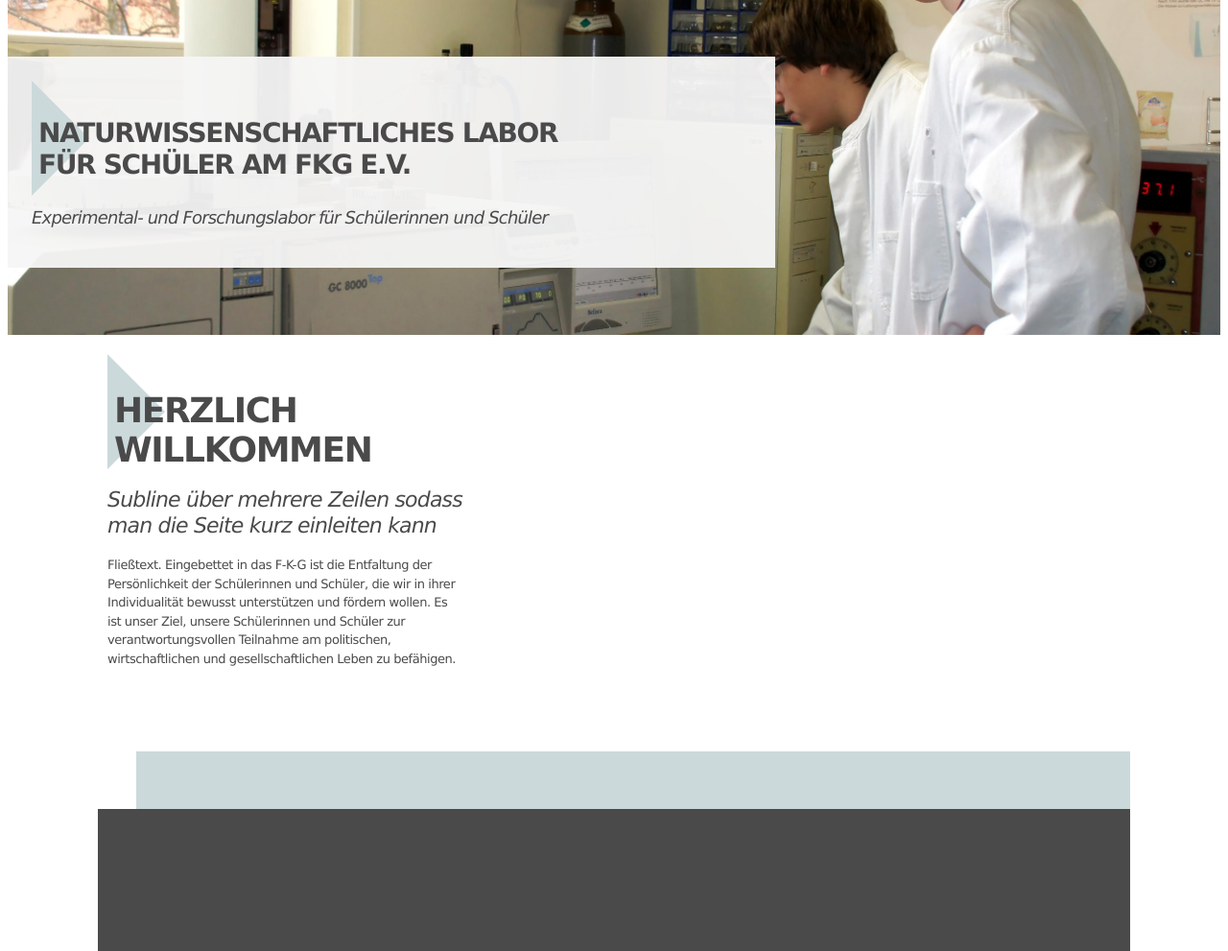
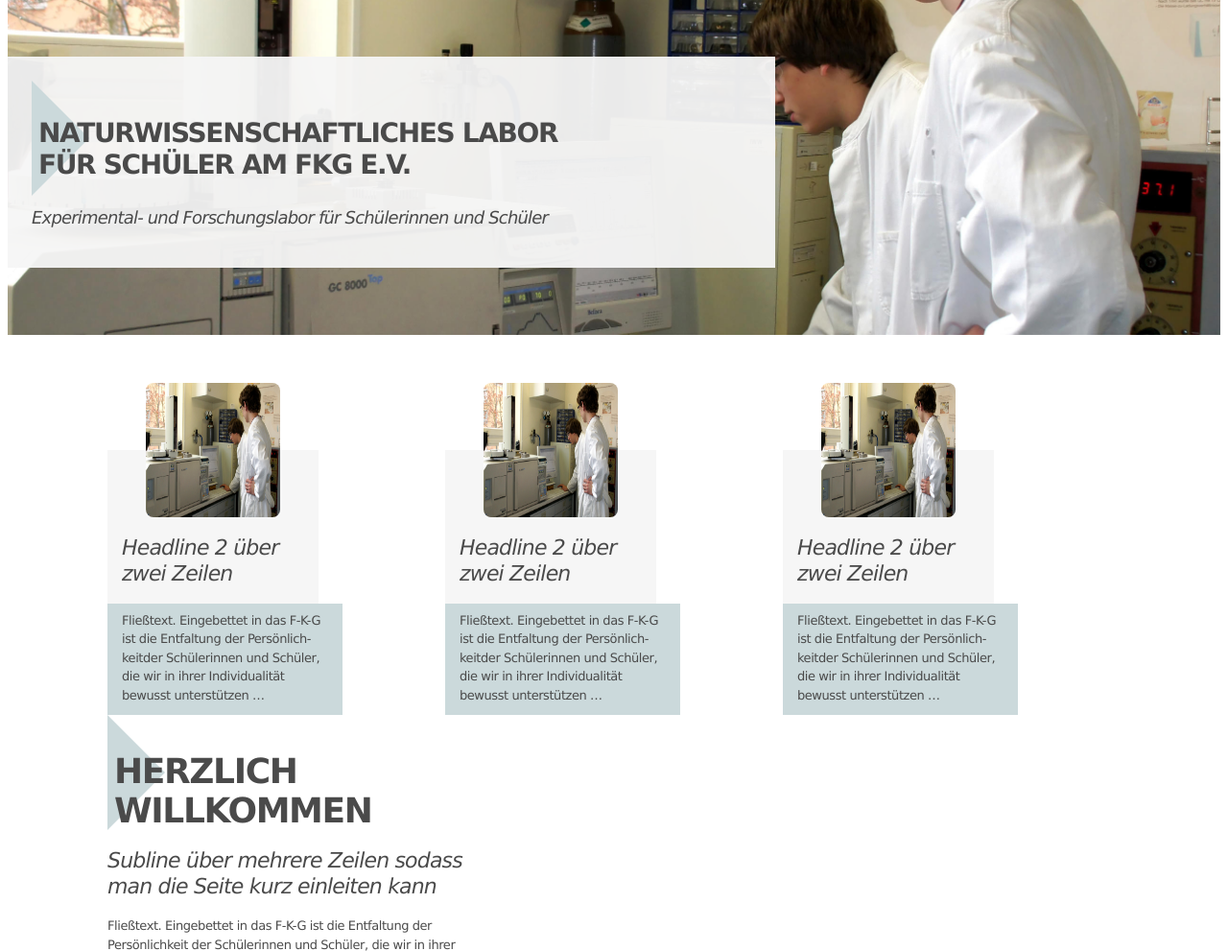
Before and after one commit to natlabwue/natlab-website-start, a PHP site: page /demo/startseite.html in a window 1280 px wide. Shown: the part 138-1129 px from the top of the page at 96% size. Run offline with PHP 8.4, Linux system fonts and the light colour scheme.

Commit message:
Add card

```diff
--- a/demo/startseite.html
+++ b/demo/startseite.html
@@ -32,6 +32,24 @@
     </div>
     <div class="main-container">
       <div class="main-content">
+        <div class="elm-card-grid-3">
+          <div class="elm-card">
+            <img class="elm-card-img" src="startseite-slider-1.jpg">
+            <div class="elm-card-title"><h2>Headline 2 über zwei Zeilen</h2></div>
+            <div class="elm-card-text">Fließtext. Eingebettet in das F-K-G ist die Entfaltung der Persönlich- keitder Schülerinnen und Schüler, die wir in ihrer Individualität bewusst unterstützen …</div>
+          </div>
+          <div class="elm-card">
+            <img class="elm-card-img" src="startseite-slider-1.jpg">
+            <div class="elm-card-title"><h2>Headline 2 über zwei Zeilen</h2></div>
+            <div class="elm-card-text">Fließtext. Eingebettet in das F-K-G ist die Entfaltung der Persönlich- keitder Schülerinnen und Schüler, die wir in ihrer Individualität bewusst unterstützen …</div>
+          </div>
+          <div class="elm-card">
+            <img class="elm-card-img" src="startseite-slider-1.jpg">
+            <div class="elm-card-title"><h2>Headline 2 über zwei Zeilen</h2></div>
+            <div class="elm-card-text">Fließtext. Eingebettet in das F-K-G ist die Entfaltung der Persönlich- keitder Schülerinnen und Schüler, die wir in ihrer Individualität bewusst unterstützen …</div>
+          </div>
+        </div>
+
         <div style="max-width: 370px">
           <h1>Herzlich Willkommen</h1>
           <h2>Subline über mehrere Zeilen sodass man die Seite kurz einleiten kann</h2>
--- a/templates/styles/global.css
+++ b/templates/styles/global.css
@@ -135,6 +135,40 @@ ul.main-nav li a:hover {
   padding: 20px 10px 74px;
 }
 
+.elm-card {
+  position: relative;
+  margin-top: 100px;
+  margin-right: 20px;
+}
+
+.elm-card-img {
+  width: 140px;
+  height: 140px;
+  position: absolute;
+  top: -70px;
+  left: 40px;
+  border-radius: 8px;
+}
+
+.elm-card-title {
+  width: 190px;
+  height: 90px;
+  background-color: var(--white);
+  padding: 70px 15px 0px;
+}
+
+.elm-card-text {
+  width: 215px;
+  height: 100px;
+  background-color: var(--light-blue-grey);
+  padding: 8px 15px 8px;
+}
+
+.elm-card-grid-3 {
+  display: grid;
+  grid-template-columns: auto auto auto;
+}
+
 .footer-top {
   height: 60px;
   background-color: #cbd9db;
```
